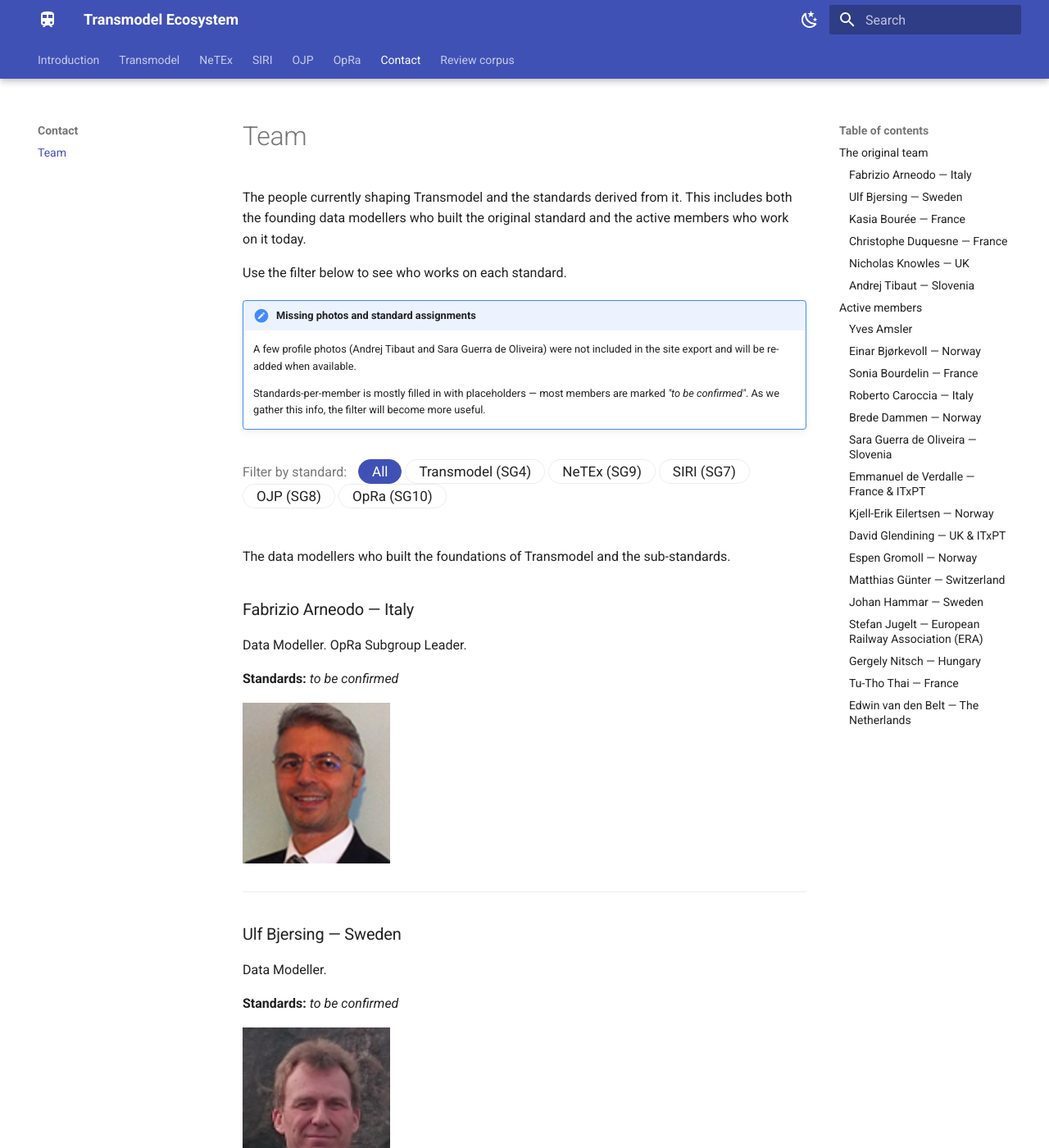
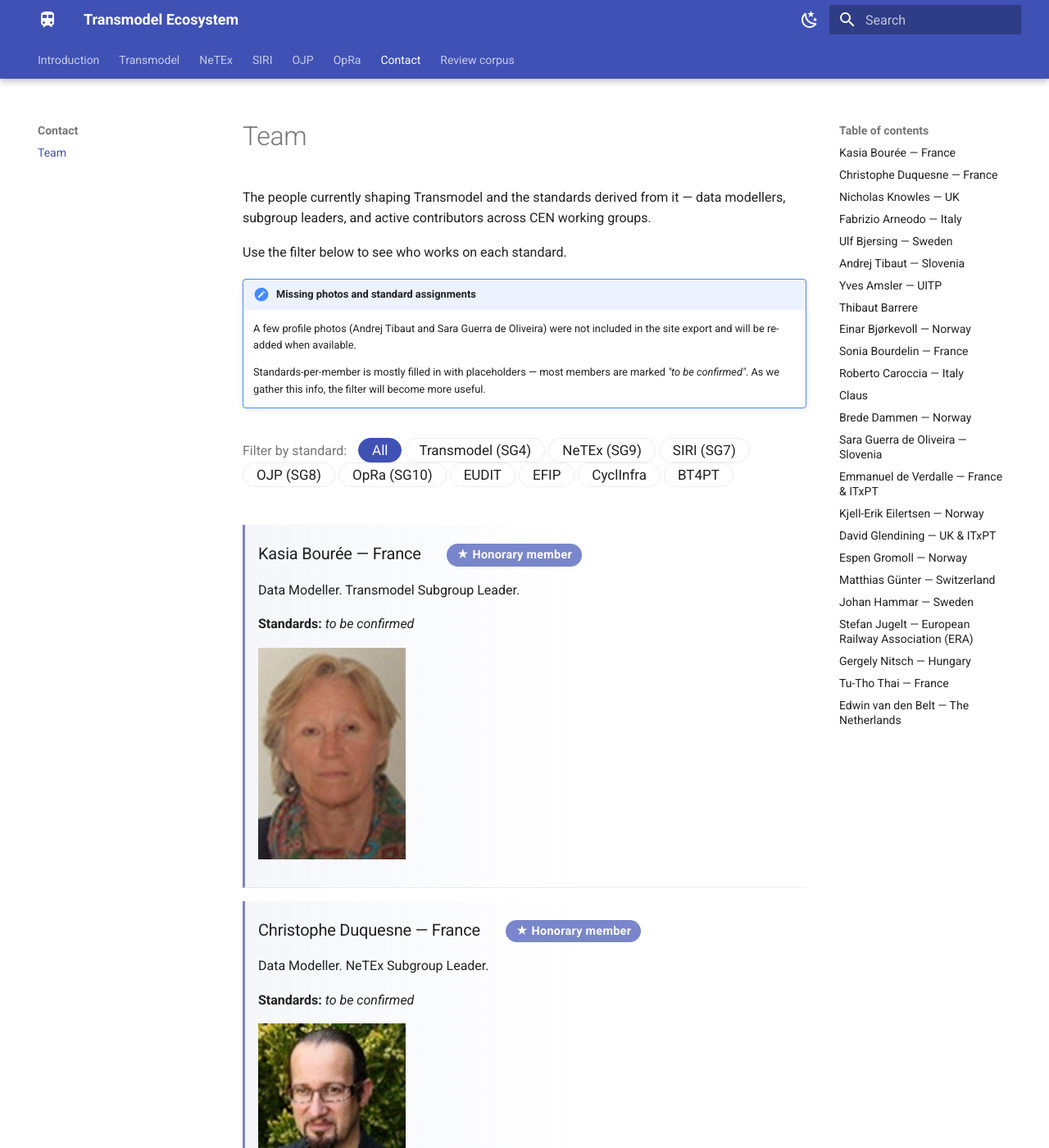
Before and after one commit to BredeD/transmodel-site, an MkDocs documentation site: the page built from docs/contact/team.md, in a window 1280 px wide and 1400 px high. Shown: the whole window at 82% size. Built offline with MkDocs 1.6.1 and Material for MkDocs 9.7.7, drawn with Linux system fonts in a browser that asks for light colours; some of the changed text lies outside the part shown.

Commit message:
Update Teams with a yaml file for editing members
Åpne docs/contact/_team.yml på GitHub
Klikk penn-ikonet, legg til en - name: ...-blokk under members:
Commit
GitHub Action regenererer team.md innen et minutt
Deploy oppdaterer siden

```diff
--- a/docs/contact/team.md
+++ b/docs/contact/team.md
@@ -1,6 +1,12 @@
+<!--
+  This file is generated from _team.yml by scripts/build_team_page.py.
+  Do not edit this file directly — edit _team.yml and re-run the script
+  (or push, and the GitHub Action regenerates it automatically).
+-->
+
 # Team
 
-The people currently shaping Transmodel and the standards derived from it. This includes both the founding data modellers who built the original standard and the active members who work on it today.
+The people currently shaping Transmodel and the standards derived from it — data modellers, subgroup leaders, and active contributors across CEN working groups.
 
 Use the filter below to see who works on each standard.
 
@@ -17,13 +23,43 @@
 <button data-filter="siri">SIRI (SG7)</button>
 <button data-filter="ojp">OJP (SG8)</button>
 <button data-filter="opra">OpRa (SG10)</button>
+<button data-filter="eudit">EUDIT</button>
+<button data-filter="efip">EFIP</button>
+<button data-filter="cyclinfra">CyclInfra</button>
+<button data-filter="bt4pt">BT4PT</button>
 </div>
 
-## The original team { .team-section }
+<div class="team-member honorary" data-standards="" markdown>
+### Kasia Bourée — France
 
-The data modellers who built the foundations of Transmodel and the sub-standards.
+Data Modeller. Transmodel Subgroup Leader.
 
-<div class="team-member" data-standards="" markdown>
+**Standards:** *to be confirmed*
+
+![Kasia Bourée](../assets/images/transmodel-cen/Kasia_Bouree-1-1.jpg){ width="180" }
+</div>
+
+<div class="team-member honorary" data-standards="" markdown>
+### Christophe Duquesne — France
+
+Data Modeller. NeTEx Subgroup Leader.
+
+**Standards:** *to be confirmed*
+
+![Christophe Duquesne](../assets/images/transmodel-cen/Christophe_Duquesne-1-1.jpg){ width="180" }
+</div>
+
+<div class="team-member honorary" data-standards="" markdown>
+### Nicholas Knowles — UK
+
+Data Modeller.
+
+**Standards:** *to be confirmed*
+
+![Nicholas Knowles](../assets/images/transmodel-cen/Nicholas_Knowles-1.jpg){ width="180" }
+</div>
+
+<div class="team-member leader" data-standards="" markdown>
 ### Fabrizio Arneodo — Italy
 
 Data Modeller. OpRa Subgroup Leader.
@@ -43,36 +79,6 @@
 ![Ulf Bjersing](../assets/images/transmodel-cen/Ulf_Bjersing-1.png){ width="180" }
 </div>
 
-<div class="team-member diamond" data-standards="" markdown>
-### Kasia Bourée — France
-
-Data Modeller. Transmodel Subgroup Leader.
-
-**Standards:** *to be confirmed*
-
-![Kasia Bourée](../assets/images/transmodel-cen/Kasia_Bouree-1-1.jpg){ width="180" }
-</div>
-
-<div class="team-member diamond" data-standards="" markdown>
-### Christophe Duquesne — France
-
-Data Modeller. NeTEx Subgroup Leader.
-
-**Standards:** *to be confirmed*
-
-![Christophe Duquesne](../assets/images/transmodel-cen/Christophe_Duquesne-1-1.jpg){ width="180" }
-</div>
-
-<div class="team-member diamond" data-standards="" markdown>
-### Nicholas Knowles — UK
-
-Data Modeller.
-
-**Standards:** *to be confirmed*
-
-![Nicholas Knowles](../assets/images/transmodel-cen/Nicholas_Knowles-1.jpg){ width="180" }
-</div>
-
 <div class="team-member" data-standards="" markdown>
 ### Andrej Tibaut — Slovenia
 
@@ -80,21 +86,25 @@
 
 **Standards:** *to be confirmed*
 
-*(photo missing from export)*
+*(photo missing)*
 </div>
 
-## Active members { .team-section }
-
-Colleagues currently contributing to the ongoing work across CEN working groups.
-
 <div class="team-member" data-standards="" markdown>
-### Yves Amsler
-
-UITP.
+### Yves Amsler — UITP
 
 **Standards:** *to be confirmed*
 
 ![Yves Amsler](../assets/images/transmodel-cen/YvesAmsler-150x150.jpeg){ width="150" }
+</div>
+
+<div class="team-member leader" data-standards="" markdown>
+### Thibaut Barrere
+
+(details to be added)
+
+**Standards:** *to be confirmed*
+
+*(photo missing)*
 </div>
 
 <div class="team-member" data-standards="" markdown>
@@ -121,6 +131,16 @@
 *(photo missing)*
 </div>
 
+<div class="team-member leader" data-standards="" markdown>
+### Claus
+
+(full name, country and role to be added)
+
+**Standards:** *to be confirmed*
+
+*(photo missing)*
+</div>
+
 <div class="team-member" data-standards="transmodel,netex,siri" markdown>
 ### Brede Dammen — Norway
 
@@ -134,10 +154,10 @@
 
 **Standards:** NeTEx
 
-*(photo missing from export)*
+*(photo missing)*
 </div>
 
-<div class="team-member" data-standards="" markdown>
+<div class="team-member leader" data-standards="" markdown>
 ### Emmanuel de Verdalle — France & ITxPT
 
 WG3 leader.
@@ -203,7 +223,7 @@
 ![Gergely Nitsch](../assets/images/transmodel-cen/GergelyNitsch-150x150.jpeg){ width="150" }
 </div>
 
-<div class="team-member" data-standards="" markdown>
+<div class="team-member leader" data-standards="" markdown>
 ### Tu-Tho Thai — France
 
 **Standards:** *to be confirmed*
@@ -211,7 +231,7 @@
 ![Tu-Tho Thai](../assets/images/transmodel-cen/TuThoTai-150x150.jpeg){ width="150" }
 </div>
 
-<div class="team-member" data-standards="" markdown>
+<div class="team-member leader" data-standards="" markdown>
 ### Edwin van den Belt — The Netherlands
 
 **Standards:** *to be confirmed*
--- a/docs/stylesheets/extra.css
+++ b/docs/stylesheets/extra.css
@@ -142,16 +142,17 @@
   color: var(--md-default-fg-color--lighter);
 }
 
-/* Diamond members — founding members of the original team, given
-   special visual treatment. Badge appears after the H3 name. */
-.md-typeset .team-member.diamond {
+/* Honorary members — recognised for outstanding long-term contribution
+   to the Transmodel Ecosystem (Norwegian: æresmedlem). Badge appears
+   after the H3 name. */
+.md-typeset .team-member.honorary {
   border-left: 3px solid #7986cb;
   padding-left: 0.8rem;
   background: linear-gradient(to right, rgba(121, 134, 203, 0.07), transparent 60%);
 }
 
-.md-typeset .team-member.diamond h3::after {
-  content: "◆ Diamond member";
+.md-typeset .team-member.honorary h3::after {
+  content: "★ Honorary member";
   display: inline-block;
   margin-left: 0.6rem;
   padding: 0.15rem 0.6rem;
@@ -163,3 +164,30 @@
   vertical-align: middle;
   letter-spacing: 0.02em;
 }
+
+/* Leader — active leadership role in a subgroup or working group. */
+.md-typeset .team-member.leader {
+  border-left: 3px solid #43a047;
+  padding-left: 0.8rem;
+  background: linear-gradient(to right, rgba(67, 160, 71, 0.07), transparent 60%);
+}
+
+.md-typeset .team-member.leader h3::after {
+  content: "◆ Leader";
+  display: inline-block;
+  margin-left: 0.6rem;
+  padding: 0.15rem 0.6rem;
+  background: #43a047;
+  color: white;
+  font-size: 0.72rem;
+  font-weight: 600;
+  border-radius: 0.75rem;
+  vertical-align: middle;
+  letter-spacing: 0.02em;
+}
+
+/* If a member is both honorary AND leader, show honorary as the primary
+   badge and stack leader below. */
+.md-typeset .team-member.honorary.leader h3::after {
+  content: "★ Honorary member  ◆ Leader";
+}
```
Also changed, not shown: docs/contact/_team.yml (added, +168 -0 lines), docs/index.md (+12 -0 lines), 2 other files.
